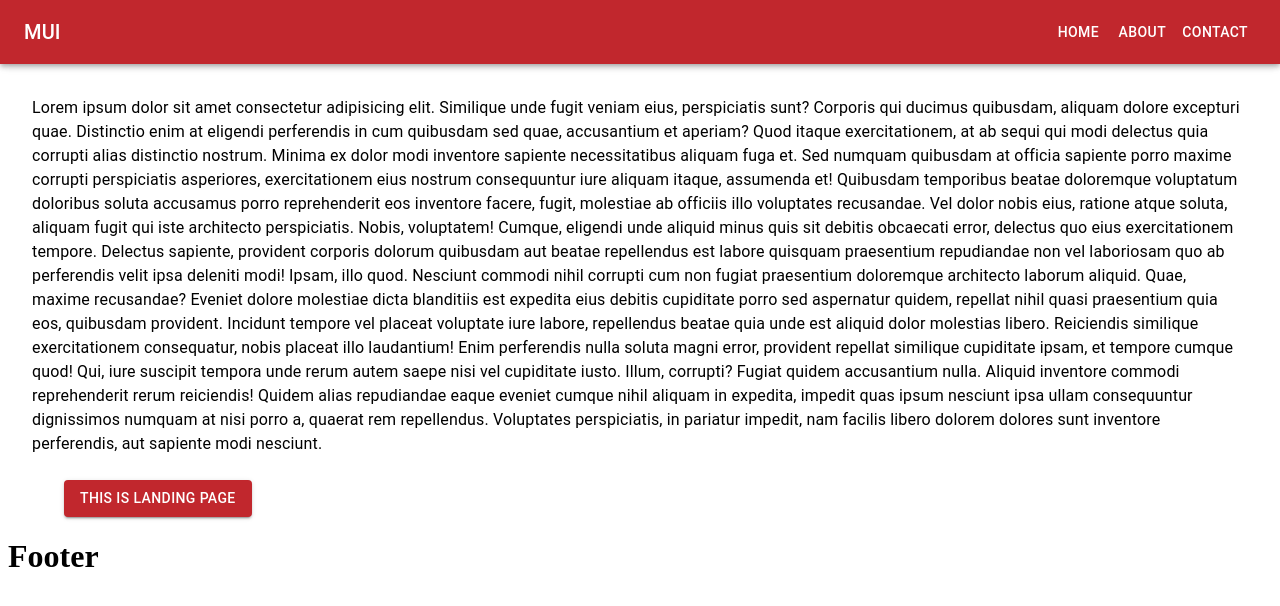
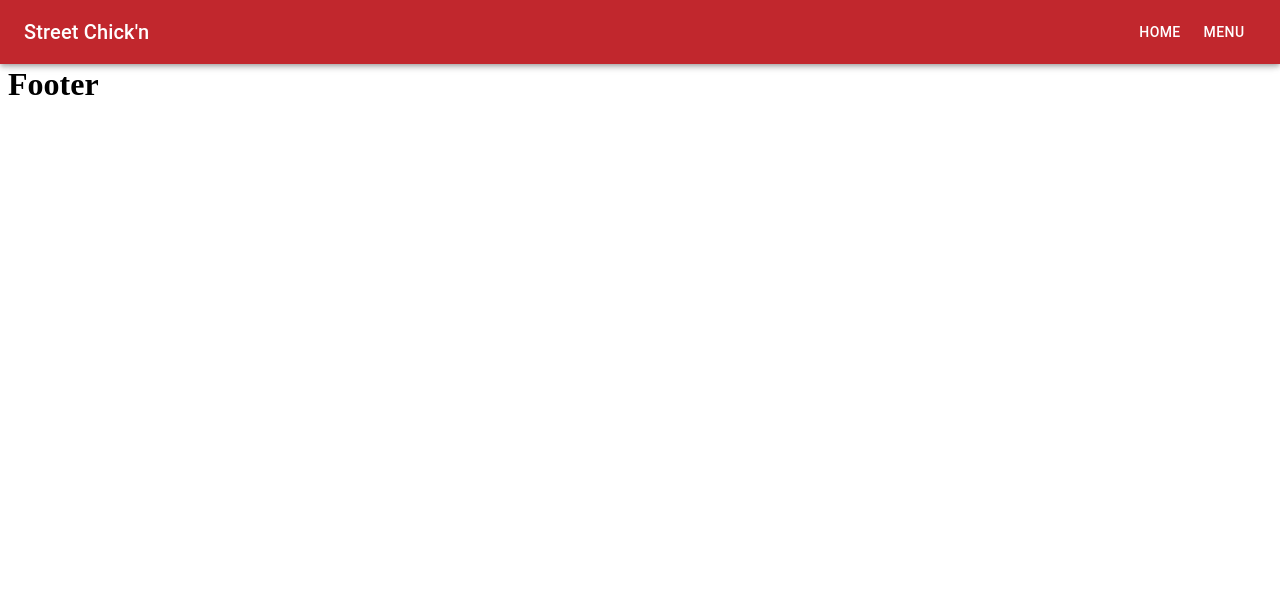
Before and after one commit to tchassijordan/Street-Chickn, a Next.js app: page / in a window 1280 px wide. Shown: the top 606 px of the page. Built offline with nearby package versions, Linux system fonts and the light colour scheme.

Commit message:
feat: add nav links to MainLayout and send it as props

```diff
--- a/layout/Main.tsx
+++ b/layout/Main.tsx
@@ -1,10 +1,18 @@
-import Navbar from './Navbar';
+import { Navbar } from './Navbar';
 import Footer from './Footer';
 
-export default function MainLayout({ children }: any) {
+type TLayoutProps = {
+  children: React.ReactElement;
+};
+
+export default function MainLayout({ children }: TLayoutProps) {
+  const navbarLinks = [
+    { name: 'Home', href: '/' },
+    { name: 'Menu', href: '/menu' }
+  ];
   return (
     <div>
-      <Navbar />
+      <Navbar navLinks={navbarLinks} />
       {children}
       <Footer />
     </div>
--- a/layout/Navbar.tsx
+++ /dev/null
@@ -1,154 +0,0 @@
-import * as React from 'react';
-import AppBar from '@mui/material/AppBar';
-import Box from '@mui/material/Box';
-import Divider from '@mui/material/Divider';
-import Drawer from '@mui/material/Drawer';
-import IconButton from '@mui/material/IconButton';
-import List from '@mui/material/List';
-import ListItem from '@mui/material/ListItem';
-import ListItemButton from '@mui/material/ListItemButton';
-import ListItemText from '@mui/material/ListItemText';
-import MenuIcon from '@mui/icons-material/Menu';
-import Toolbar from '@mui/material/Toolbar';
-import Typography from '@mui/material/Typography';
-import Button from '@mui/material/Button';
-
-interface Props {
-  /**
-   * Injected by the documentation to work in an iframe.
-   * You won't need it on your project.
-   */
-  window?: () => Window;
-}
-
-const drawerWidth = 240;
-const navItems = ['Home', 'About', 'Contact'];
-
-export default function Navbar(props: Props) {
-  const { window } = props;
-  const [mobileOpen, setMobileOpen] = React.useState(false);
-
-  const handleDrawerToggle = () => {
-    setMobileOpen(!mobileOpen);
-  };
-
-  const drawer = (
-    <Box
-      onClick={handleDrawerToggle}
-      sx={{ textAlign: 'center' }}>
-      <Typography
-        variant='h6'
-        sx={{ my: 2 }}>
-        MUI
-      </Typography>
-      <Divider />
-      <List>
-        {navItems.map((item) => (
-          <ListItem
-            key={item}
-            disablePadding>
-            <ListItemButton sx={{ textAlign: 'center' }}>
-              <ListItemText primary={item} />
-            </ListItemButton>
-          </ListItem>
-        ))}
-      </List>
-    </Box>
-  );
-
-  const container =
-    window !== undefined ? () => window().document.body : undefined;
-
-  return (
-    <Box sx={{ display: 'flex' }}>
-      <AppBar component='nav'>
-        <Toolbar>
-          <IconButton
-            color='inherit'
-            aria-label='open drawer'
-            edge='start'
-            onClick={handleDrawerToggle}
-            sx={{ mr: 2, display: { sm: 'none' } }}>
-            <MenuIcon />
-          </IconButton>
-          <Typography
-            variant='h6'
-            component='div'
-            sx={{ flexGrow: 1, display: { xs: 'none', sm: 'block' } }}>
-            MUI
-          </Typography>
-          <Box sx={{ display: { xs: 'none', sm: 'block' } }}>
-            {navItems.map((item) => (
-              <Button
-                key={item}
-                sx={{ color: '#fff' }}>
-                {item}
-              </Button>
-            ))}
-          </Box>
-        </Toolbar>
-      </AppBar>
-      <Box component='nav'>
-        <Drawer
-          container={container}
-          variant='temporary'
-          open={mobileOpen}
-          onClose={handleDrawerToggle}
-          ModalProps={{
-            keepMounted: true // Better open performance on mobile.
-          }}
-          sx={{
-            display: { xs: 'block', sm: 'none' },
-            '& .MuiDrawer-paper': {
-              boxSizing: 'border-box',
-              width: drawerWidth
-            }
-          }}>
-          {drawer}
-        </Drawer>
-      </Box>
-      <Box
-        component='main'
-        sx={{ p: 3 }}>
-        <Toolbar />
-        <Typography>
-          Lorem ipsum dolor sit amet consectetur adipisicing elit. Similique
-          unde fugit veniam eius, perspiciatis sunt? Corporis qui ducimus
-          quibusdam, aliquam dolore excepturi quae. Distinctio enim at eligendi
-          perferendis in cum quibusdam sed quae, accusantium et aperiam? Quod
-          itaque exercitationem, at ab sequi qui modi delectus quia corrupti
-          alias distinctio nostrum. Minima ex dolor modi inventore sapiente
-          necessitatibus aliquam fuga et. Sed numquam quibusdam at officia
-          sapiente porro maxime corrupti perspiciatis asperiores, exercitationem
-          eius nostrum consequuntur iure aliquam itaque, assumenda et! Quibusdam
-          temporibus beatae doloremque voluptatum doloribus soluta accusamus
-          porro reprehenderit eos inventore facere, fugit, molestiae ab officiis
-          illo voluptates recusandae. Vel dolor nobis eius, ratione atque
-          soluta, aliquam fugit qui iste architecto perspiciatis. Nobis,
-          voluptatem! Cumque, eligendi unde aliquid minus quis sit debitis
-          obcaecati error, delectus quo eius exercitationem tempore. Delectus
-          sapiente, provident corporis dolorum quibusdam aut beatae repellendus
-          est labore quisquam praesentium repudiandae non vel laboriosam quo ab
-          perferendis velit ipsa deleniti modi! Ipsam, illo quod. Nesciunt
-          commodi nihil corrupti cum non fugiat praesentium doloremque
-          architecto laborum aliquid. Quae, maxime recusandae? Eveniet dolore
-          molestiae dicta blanditiis est expedita eius debitis cupiditate porro
-          sed aspernatur quidem, repellat nihil quasi praesentium quia eos,
-          quibusdam provident. Incidunt tempore vel placeat voluptate iure
-          labore, repellendus beatae quia unde est aliquid dolor molestias
-          libero. Reiciendis similique exercitationem consequatur, nobis placeat
-          illo laudantium! Enim perferendis nulla soluta magni error, provident
-          repellat similique cupiditate ipsam, et tempore cumque quod! Qui, iure
-          suscipit tempora unde rerum autem saepe nisi vel cupiditate iusto.
-          Illum, corrupti? Fugiat quidem accusantium nulla. Aliquid inventore
-          commodi reprehenderit rerum reiciendis! Quidem alias repudiandae eaque
-          eveniet cumque nihil aliquam in expedita, impedit quas ipsum nesciunt
-          ipsa ullam consequuntur dignissimos numquam at nisi porro a, quaerat
-          rem repellendus. Voluptates perspiciatis, in pariatur impedit, nam
-          facilis libero dolorem dolores sunt inventore perferendis, aut
-          sapiente modi nesciunt.
-        </Typography>
-      </Box>
-    </Box>
-  );
-}
```
